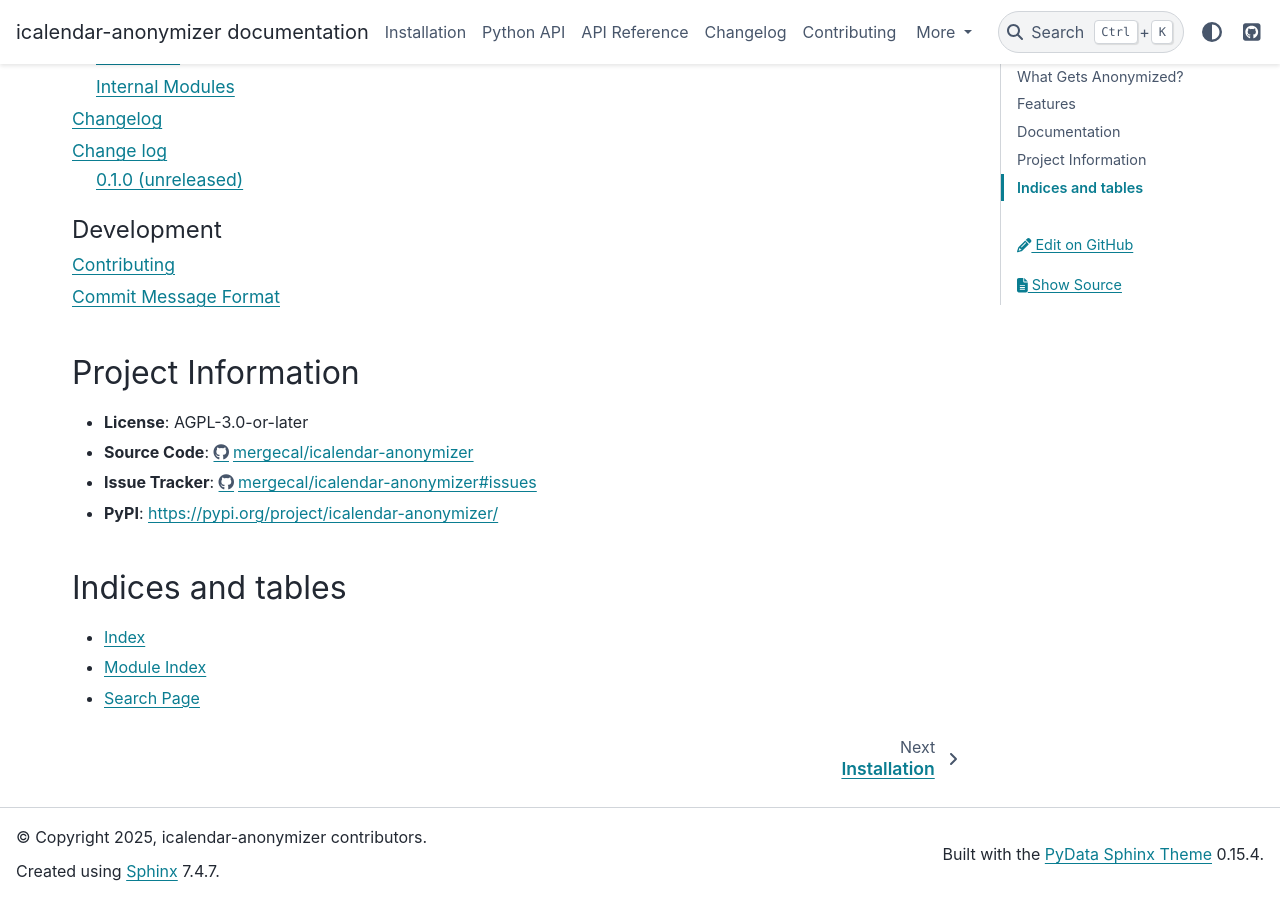
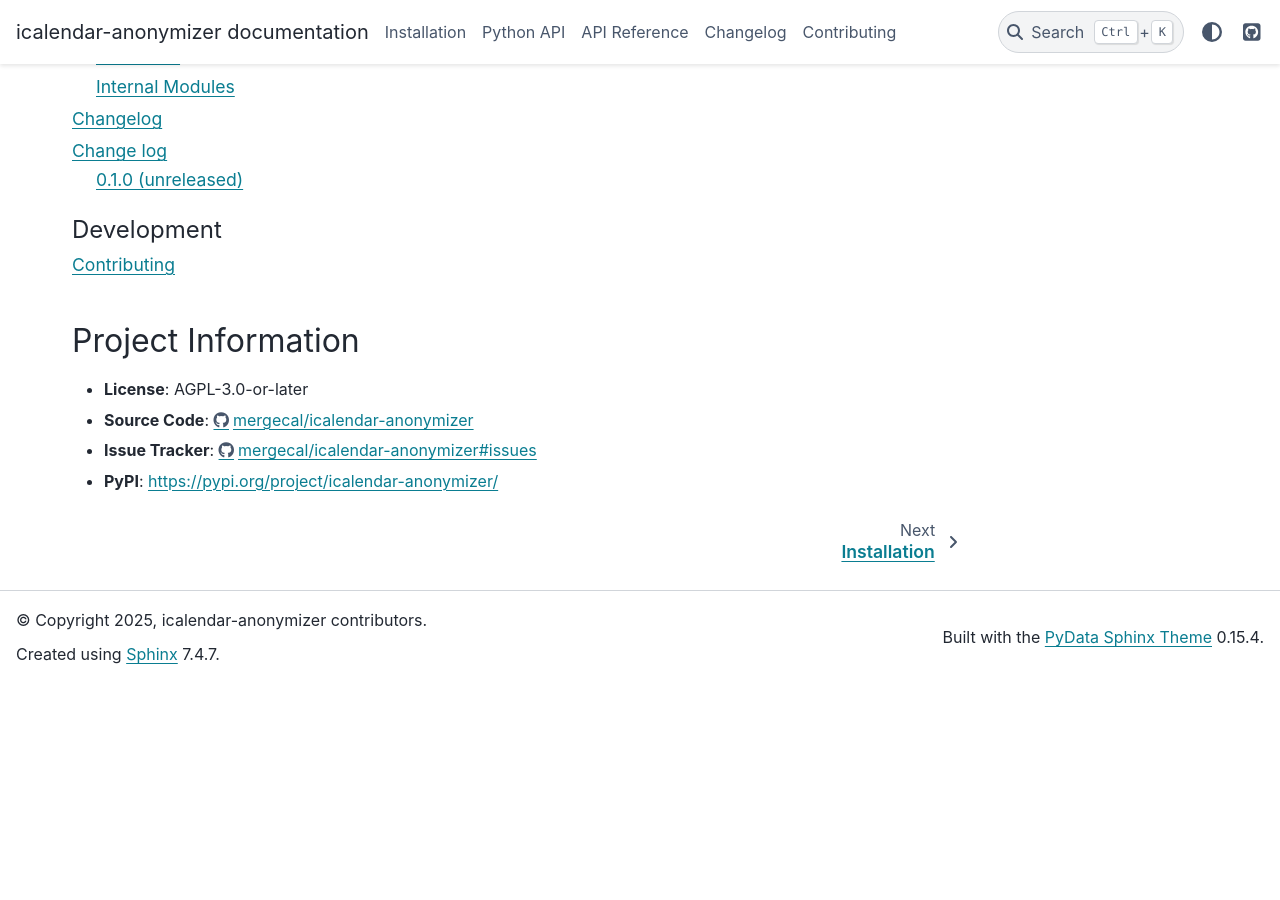
Before and after one commit to mergecal/icalendar-anonymizer, a Sphinx documentation site: the page built from docs/index.rst, in a window 1280 px wide and 900 px high, scrolled down 2605 px. Built offline with Sphinx 7.4.7 and the PyData theme 0.15.4, drawn with Linux system fonts in a browser that asks for light colours; after the commit the page ends 3288 px from its top, so only the background shows below that.

Commit message:
docs: improve navigation consistency

```diff
--- a/docs/conf.py
+++ b/docs/conf.py
@@ -26,6 +26,9 @@ html_theme_options = {
     "use_edit_page_button": True,
     "show_toc_level": 2,
     "navbar_align": "left",
+    "show_nav_level": 1,
+    "navigation_with_keys": True,
+    "collapse_navigation": False,
 }
 
 html_context = {
--- a/docs/index.rst
+++ b/docs/index.rst
@@ -111,7 +111,6 @@ Documentation
     :caption: Development
 
     contributing
-    contribute/commit-format
 
 Project Information
 ===================
@@ -120,10 +119,3 @@ Project Information
 - **Source Code**: https://github.com/mergecal/icalendar-anonymizer
 - **Issue Tracker**: https://github.com/mergecal/icalendar-anonymizer/issues
 - **PyPI**: https://pypi.org/project/icalendar-anonymizer/
-
-Indices and tables
-==================
-
-* :ref:`genindex`
-* :ref:`modindex`
-* :ref:`search`
```
